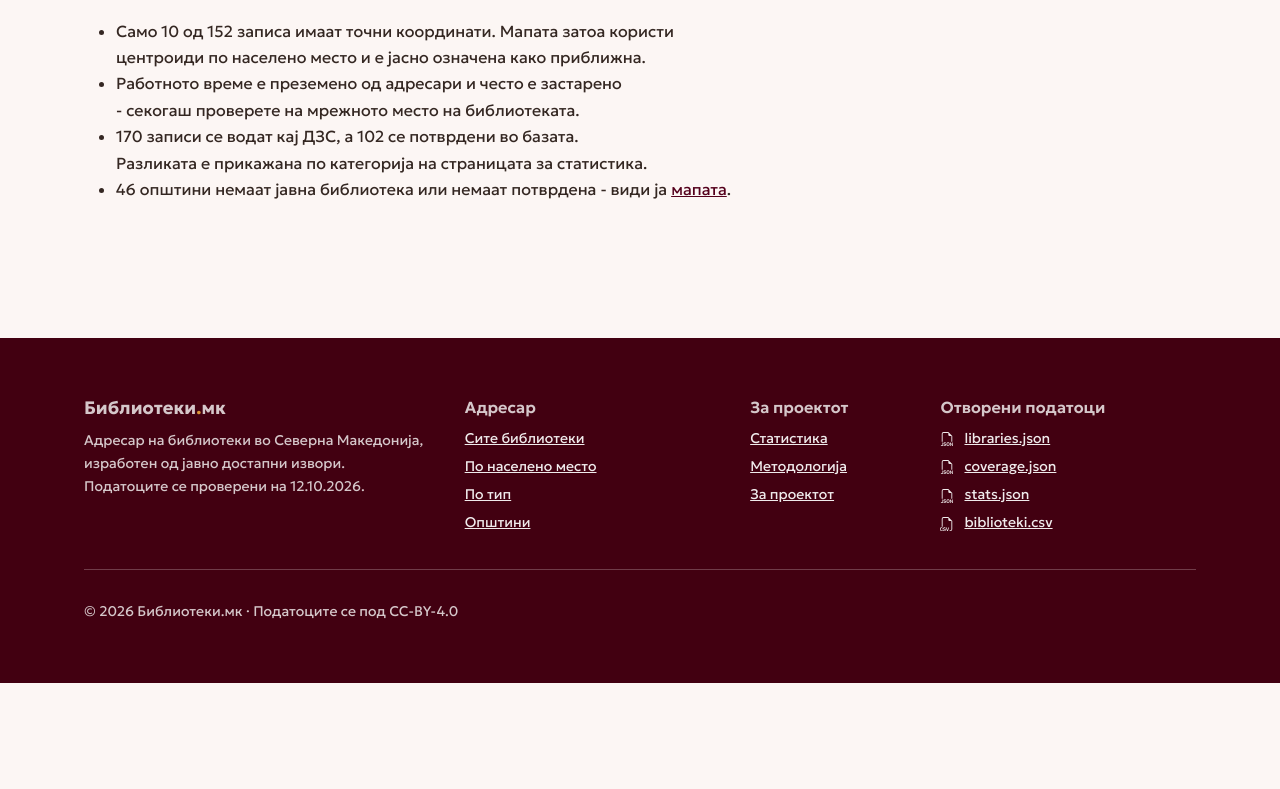
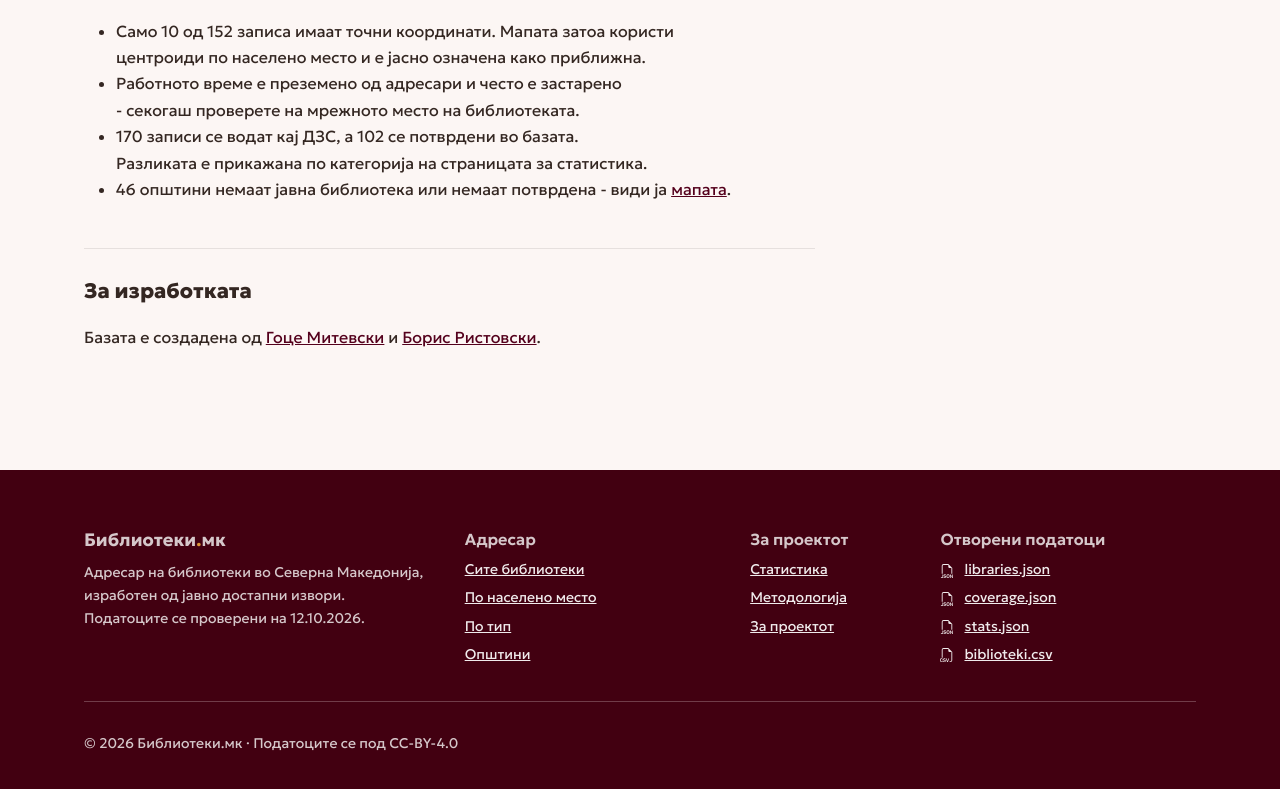
Before and after one commit to gocemitevski/mk-libraries, a Next.js app: page /za-proektot in a window 1280 px wide. Shown: the part 1888-2677 px from the top of the page. Before the commit the page ends 2571 px from the top, so only its background shows below. Built offline with nearby package versions, Linux system fonts and the light colour scheme.

Commit message:
Credit the creators on the project page

```diff
--- a/app/za-proektot/page.tsx
+++ b/app/za-proektot/page.tsx
@@ -21,6 +21,10 @@ export default function AboutPage() {
           name: 'За проектот Библиотеки.мк',
           inLanguage: 'mk',
           url: 'https://biblioteki.mk/za-proektot/',
+          author: [
+            { '@type': 'Person', name: 'Гоце Митевски', url: 'https://www.gocemitevski.com/' },
+            { '@type': 'Person', name: 'Борис Ристовски', url: 'https://www.facebook.com/twibi/' },
+          ],
         }}
       />
       <Breadcrumbs items={[{ label: 'За проектот' }]} />
@@ -152,6 +156,21 @@ export default function AboutPage() {
               </li>
             </ul>
           </section>
+
+          <section className="detail-section py-4">
+            <h2 className="h4 mb-3">За изработката</h2>
+            <p className="mb-0">
+              Базата е создадена од{' '}
+              <a href="https://www.gocemitevski.com/" target="_blank" rel="noopener external">
+                Гоце Митевски
+              </a>{' '}
+              и{' '}
+              <a href="https://www.facebook.com/twibi/" target="_blank" rel="noopener external">
+                Борис Ристовски
+              </a>
+              .
+            </p>
+          </section>
         </div>
 
         <aside className="col-lg-4">
```
